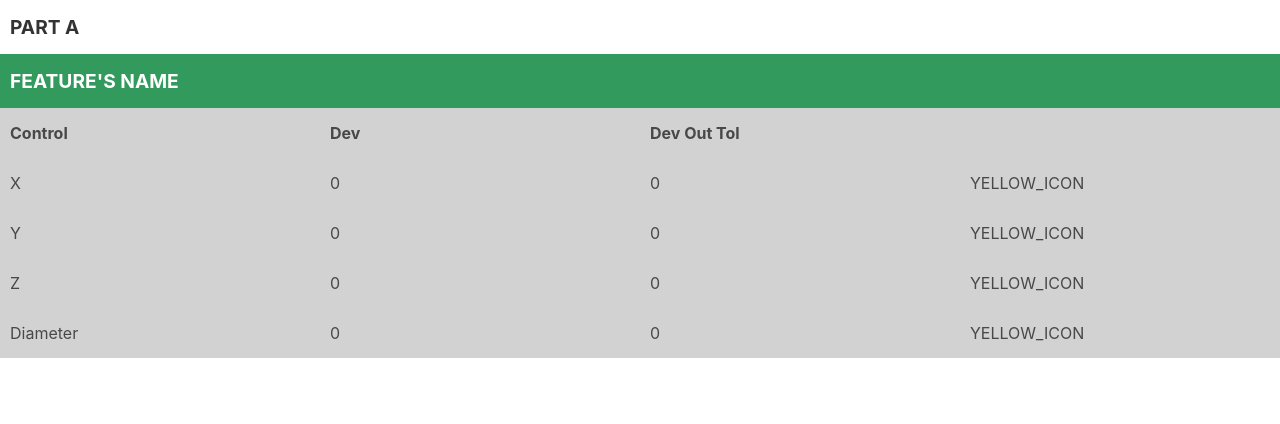
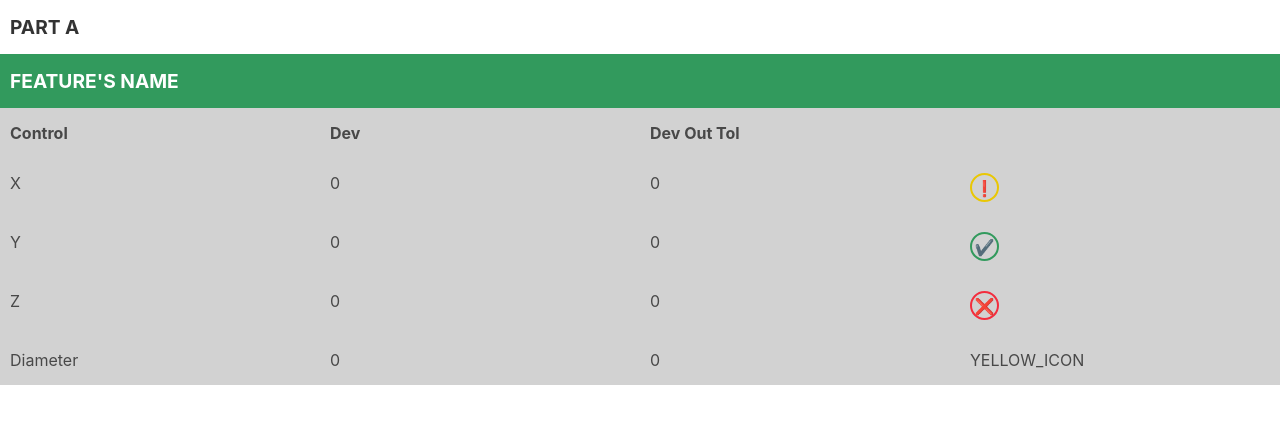
Before and after one commit to ncarreiro/abb-code-test, a React app: page / in a window 1280 px wide. Shown: the top 424 px of the page. Built offline with nearby package versions, Linux system fonts and the light colour scheme.

Commit message:
Replaced icons with emojis.

```diff
--- a/src/components/FeatureTable/FeatureTable.js
+++ b/src/components/FeatureTable/FeatureTable.js
@@ -1,5 +1,8 @@
 import React from "react";
 import { FeatureTableStyles } from "./FeatureTable.styles";
+import ExclamationIcon from "../Icons/ExclamationIcon";
+import MarkIcon from "../Icons/MarkIcon";
+import CrossIcon from "../Icons/CrossIcon";
 
 function FeatureTable() {
   return (
@@ -14,19 +17,25 @@ function FeatureTable() {
         <FeatureTableStyles.Column>X</FeatureTableStyles.Column>
         <FeatureTableStyles.Column>0</FeatureTableStyles.Column>
         <FeatureTableStyles.Column>0</FeatureTableStyles.Column>
-        <FeatureTableStyles.Column>YELLOW_ICON</FeatureTableStyles.Column>
+        <FeatureTableStyles.Column>
+          <ExclamationIcon />
+        </FeatureTableStyles.Column>
       </FeatureTableStyles.Row>
       <FeatureTableStyles.Row>
         <FeatureTableStyles.Column>Y</FeatureTableStyles.Column>
         <FeatureTableStyles.Column>0</FeatureTableStyles.Column>
         <FeatureTableStyles.Column>0</FeatureTableStyles.Column>
-        <FeatureTableStyles.Column>YELLOW_ICON</FeatureTableStyles.Column>
+        <FeatureTableStyles.Column>
+          <MarkIcon />
+        </FeatureTableStyles.Column>
       </FeatureTableStyles.Row>
       <FeatureTableStyles.Row>
         <FeatureTableStyles.Column>Z</FeatureTableStyles.Column>
         <FeatureTableStyles.Column>0</FeatureTableStyles.Column>
         <FeatureTableStyles.Column>0</FeatureTableStyles.Column>
-        <FeatureTableStyles.Column>YELLOW_ICON</FeatureTableStyles.Column>
+        <FeatureTableStyles.Column>
+          <CrossIcon />
+        </FeatureTableStyles.Column>
       </FeatureTableStyles.Row>
       <FeatureTableStyles.Row>
         <FeatureTableStyles.Column>Diameter</FeatureTableStyles.Column>
--- /dev/null
+++ b/src/components/Icons/CrossIcon.js
@@ -0,0 +1,12 @@
+import React from "react";
+import { IconStyles } from "./Icon.styles";
+
+function CrossIcon(props) {
+  return (
+    <IconStyles.Container role="img" aria-label="cross" className="error">
+      ❌
+    </IconStyles.Container>
+  );
+}
+
+export default CrossIcon;
--- /dev/null
+++ b/src/components/Icons/ExclamationIcon.js
@@ -0,0 +1,16 @@
+import React from "react";
+import { IconStyles } from "./Icon.styles";
+
+function ExclamationIcon(props) {
+  return (
+    <IconStyles.Container
+      role="img"
+      aria-label="exclamation"
+      className="warning"
+    >
+      ❗
+    </IconStyles.Container>
+  );
+}
+
+export default ExclamationIcon;
--- /dev/null
+++ b/src/components/Icons/Icon.styles.js
@@ -0,0 +1,32 @@
+import styled from "styled-components";
+
+const Container = styled.span`
+  display: flex;
+  justify-content: center;
+  align-items: center;
+  width: 25px;
+  height: 25px;
+  border: 2px solid #fff;
+  border-radius: 50%;
+  text-align: center;
+  color: #333;
+
+  &.ok {
+    border-color: #329a5d;
+    color: #329a5d;
+  }
+
+  &.warning {
+    border-color: #e9c704;
+    color: #e9c704;
+  }
+
+  &.error {
+    border-color: #f32d3e;
+    color: #f32d3e;
+  }
+`;
+
+export const IconStyles = {
+  Container
+};
--- /dev/null
+++ b/src/components/Icons/MarkIcon.js
@@ -0,0 +1,12 @@
+import React from "react";
+import { IconStyles } from "./Icon.styles";
+
+function MarkIcon(props) {
+  return (
+    <IconStyles.Container role="img" aria-label="mark" className="ok">
+      ✔️
+    </IconStyles.Container>
+  );
+}
+
+export default MarkIcon;
```
